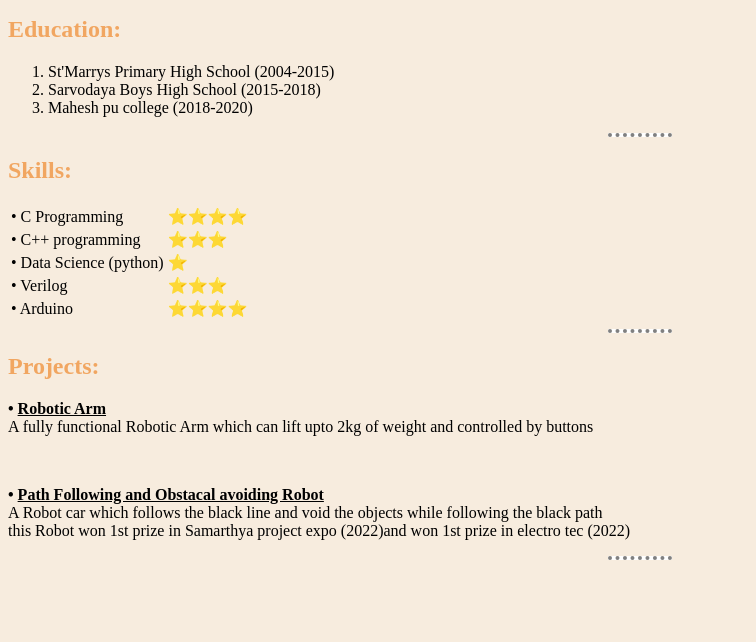
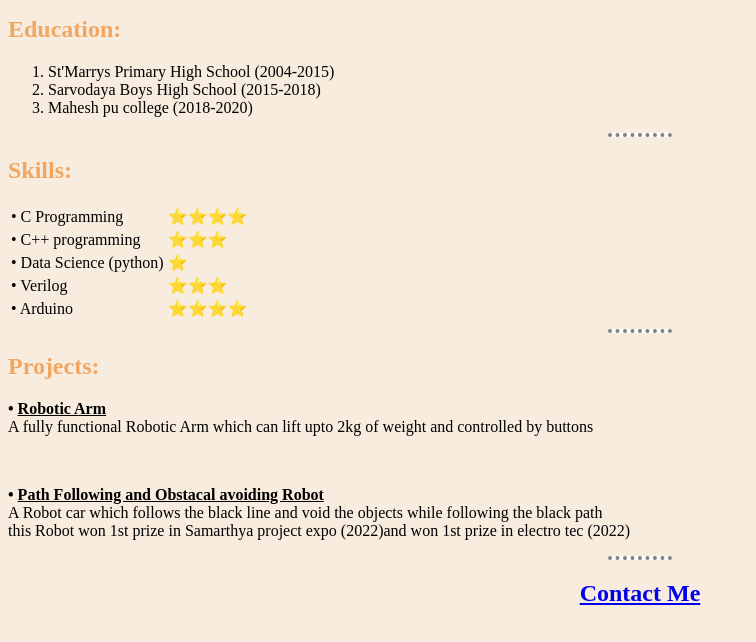
Before and after one commit to sagarsonale/cv, a plain HTML site: page index.html in a window 1280 px wide. Shown: the part 158-800 px from the top of the page, without its empty margins (0-756 px from the left). Drawn offline with Linux system fonts and the light colour scheme.

Commit message:
Update index.html

```diff
--- a/index.html
+++ b/index.html
@@ -55,5 +55,9 @@
                   A Robot car which follows the black line and void the objects while following the black path<br>
                 this Robot won 1st prize in Samarthya project expo (2022)and won 1st prize in electro tec (2022) </p>
                 <hr size='2' noshade>
+                  <center>
+                <h2><a href="contactme.html">Contact Me</a></h2>
+              </center>
+
   </body>
 </html>
```
